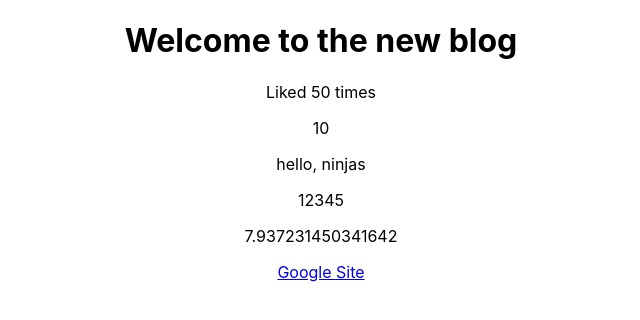
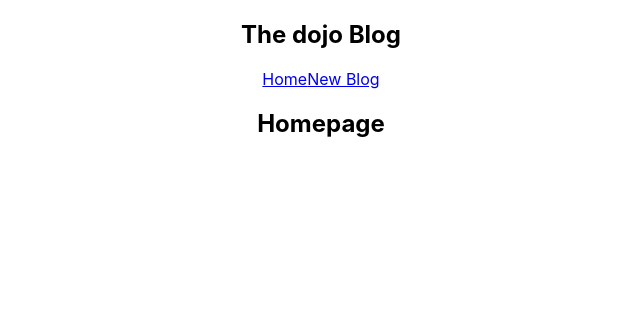
Before and after one commit to PedroPiveta/reactLearning, a React (Create React App) app: page / in a window 1280 px wide. Shown: the top 320 px of the page, without its empty margins (319-959 px from the left). Built offline with nearby package versions, Linux system fonts and the light colour scheme.

Commit message:
Creating multiple components

```diff
--- a/src/App.js
+++ b/src/App.js
@@ -1,4 +1,6 @@
 import './App.css';
+import Navbar from './Navbar';
+import Home from './Home';
 
 function App() {
   const title = 'Welcome to the new blog';
@@ -7,7 +9,19 @@
 
   return (
     <div className="App">
+      <Navbar />
       <div className="content">
+        <Home />
+      </div>
+    </div>
+  );
+}
+
+export default App;
+
+// # Video 1
+
+{/* <div className="content">
         <h1>{ title }</h1>
         <p>Liked { likes } times</p>
 
@@ -17,9 +31,4 @@
         <p> { Math.random() * 10 } </p>
 
         <a href={link}>Google Site</a>
-      </div>
-    </div>
-  );
-}
-
-export default App;
+</div> */}
--- /dev/null
+++ b/src/Home.js
@@ -0,0 +1,9 @@
+const Home = () => {
+    return (
+        <div className="home">
+            <h2>Homepage</h2>
+        </div>
+    );
+}
+
+export default Home;
--- /dev/null
+++ b/src/Navbar.js
@@ -0,0 +1,12 @@
+const Navbar = () => {
+    return (
+        <nav className="navbar">
+            <h1>The dojo Blog</h1>
+            <div className="links">
+                <a href="/">Home</a>
+                <a href="/create">New Blog</a>
+            </div>
+        </nav>
+    );
+}
+export default Navbar;
```
